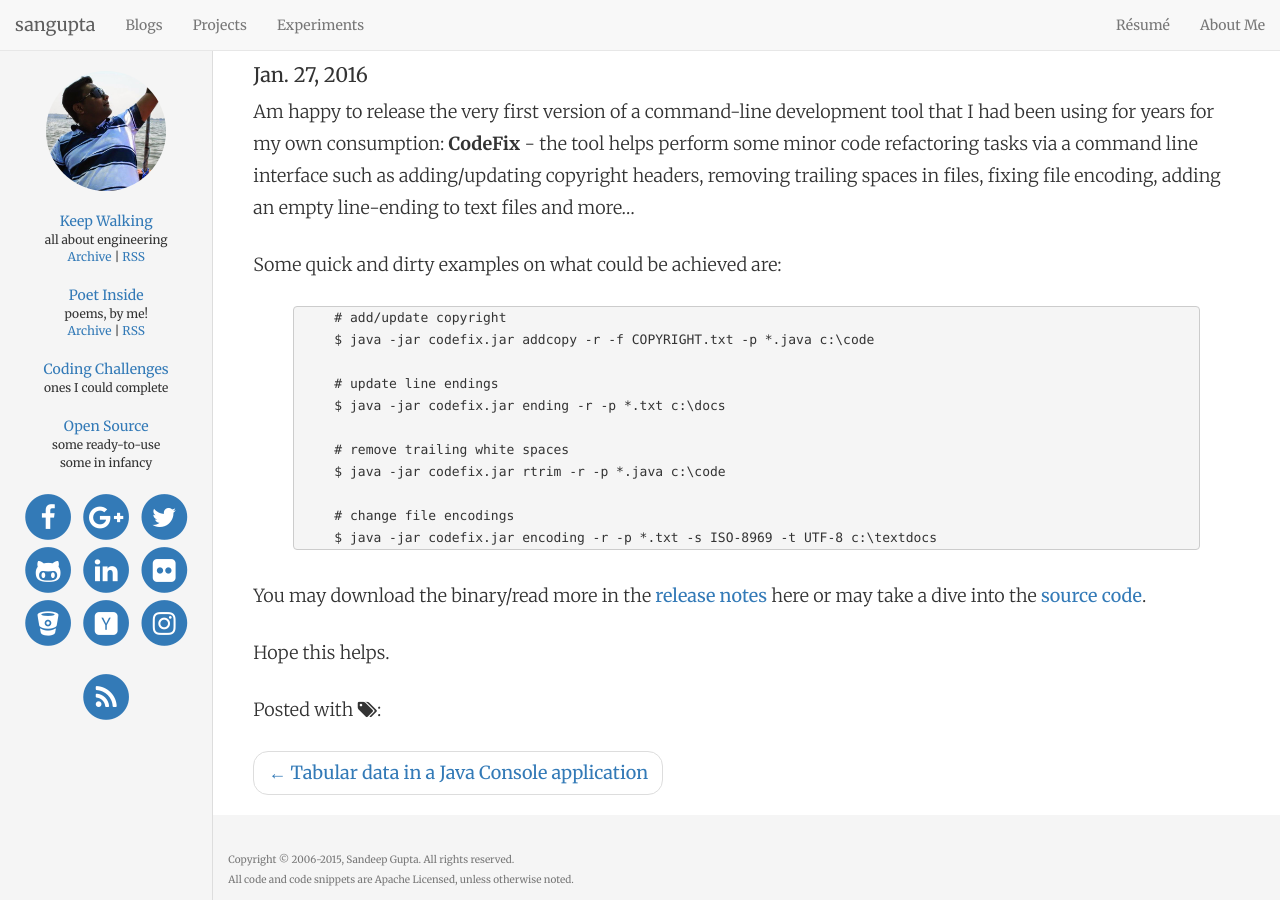
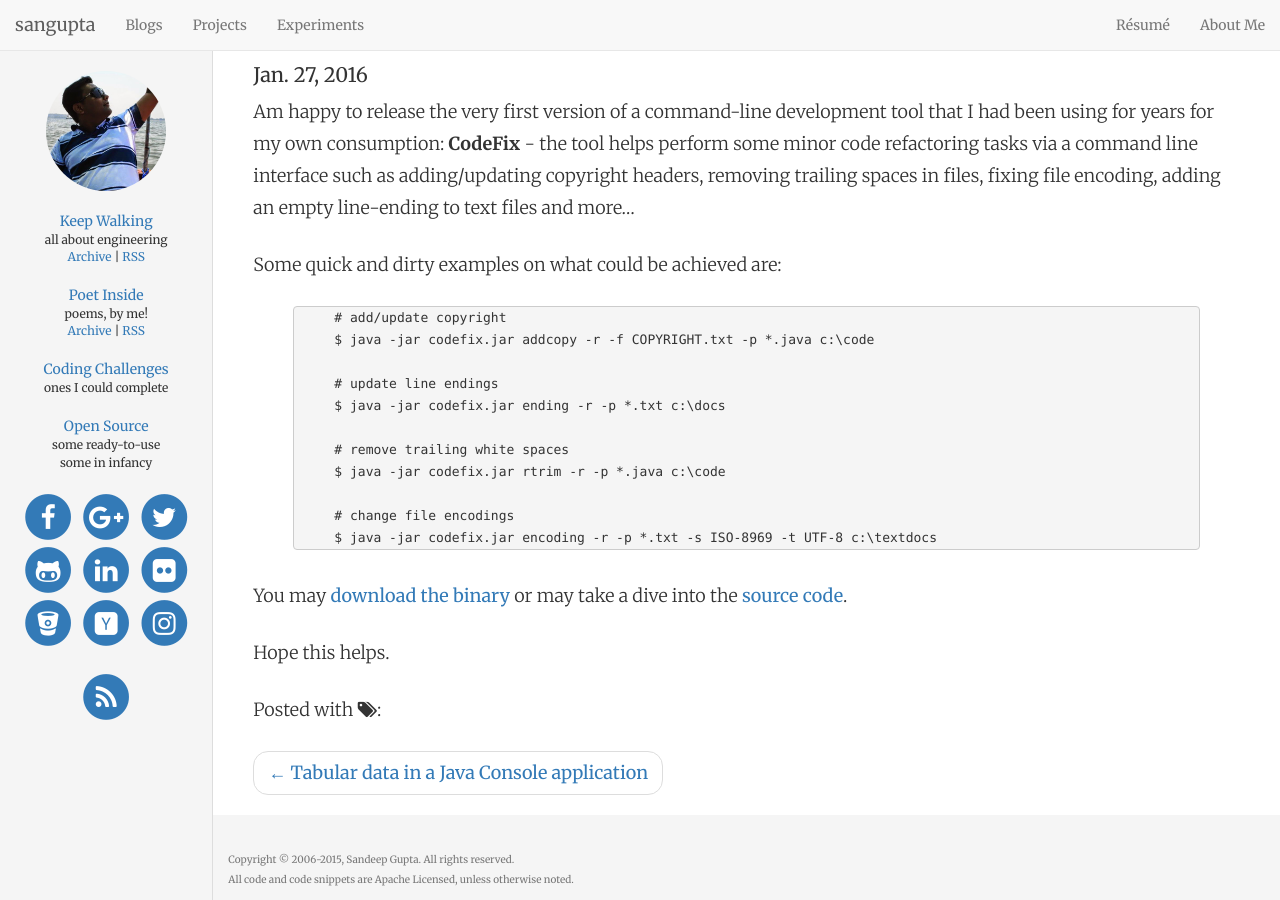
Before and after one commit to sangupta/sangupta.github.io, a Jekyll site: the page built from _posts/2016-01-27-introducing-codefix.md, in a window 1280 px wide and 900 px high, scrolled down 90 px. Built offline with Jekyll 4.4.1, drawn with Linux system fonts in a browser that asks for light colours; nearby versions of some CDN libraries; Markdown is read by kramdown in place of the engine named in the settings; comment, search, counter and statistics services are not loaded.

Commit message:
minor updates for 1.0.0 release

````diff
--- a/_posts/2016-01-27-introducing-codefix.md
+++ b/_posts/2016-01-27-introducing-codefix.md
@@ -27,7 +27,7 @@ $ java -jar codefix.jar rtrim -r -p *.java c:\code
 $ java -jar codefix.jar encoding -r -p *.txt -s ISO-8969 -t UTF-8 c:\textdocs
 ```
 
-You may download the binary/read more in the [release notes](https://github.com/sangupta/codefix/releases/tag/codefix-1.0.0)
-here or may take a dive into the [source code](https://github.com/sangupta/codefix).
+You may [download the binary](https://github.com/sangupta/codefix/releases/tag/codefix-1.0.0)
+or may take a dive into the [source code](https://github.com/sangupta/codefix).
 
 Hope this helps.
````
Also changed, not shown: projects/codefix.md (+4 -13 lines).
